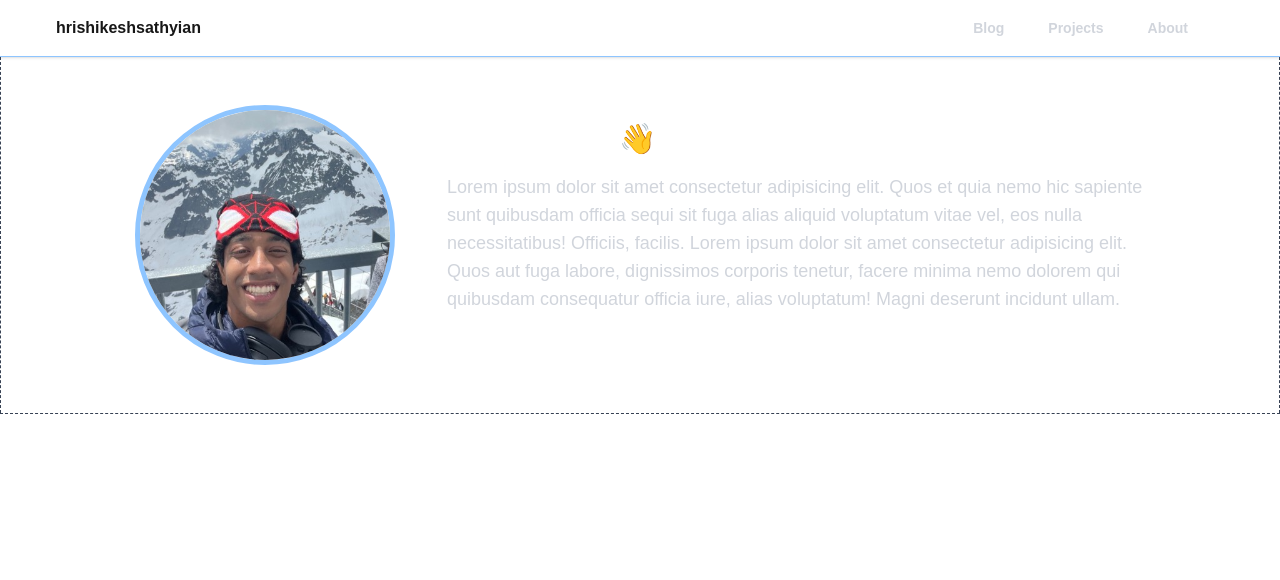
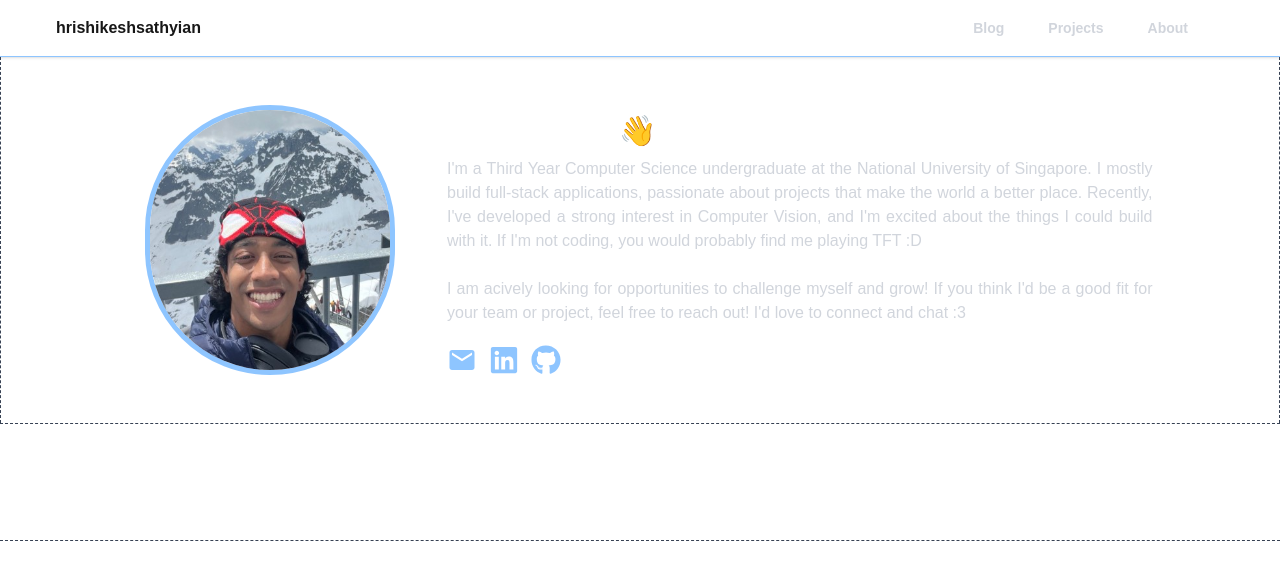
Before and after one commit to hrishikeshsathyian/hrishi-blog, a Next.js app in the folder hrishiblog/: page / in a window 1280 px wide. Shown: the top 580 px of the page. Built offline with nearby package versions, Linux system fonts and the light colour scheme.

Commit message:
Finish Up personal section

```diff
--- a/hrishiblog/src/app/globals.css
+++ b/hrishiblog/src/app/globals.css
@@ -5,7 +5,7 @@
   --foreground: #171717;
 }
 
-@theme inline {
+:root {
   --color-background: var(--background);
   --color-foreground: var(--foreground);
   --font-sans: var(--font-geist-sans);
--- a/hrishiblog/src/app/page.tsx
+++ b/hrishiblog/src/app/page.tsx
@@ -1,5 +1,10 @@
 import Navbar from "@/components/Navbar";
 import Image from "next/image";
+import { MdEmail } from "react-icons/md";
+import { FaGithub, FaLinkedin } from "react-icons/fa";
+
+
+
 export default function Home() {
   return (
     <div>
@@ -12,8 +17,8 @@ export default function Home() {
               {/* Profile Picture */}
               <div className="px-8 lg:col-span-4 flex justify-end">
                 <Image
-                  width={260}
-                  height={260}
+                  width={250}
+                  height={250}
                   src="/profile_photo.jpeg"
                   alt="Profile"
                   className="rounded-full border-5 border-blue-300 object-cover"
@@ -21,16 +26,40 @@ export default function Home() {
               </div>
               {/* Personal Introduction */}
               <div className="px-5 lg:col-span-7 mt-10 lg:mt-0 text-center lg:text-left ">
-                <h1 className="text-3xl font-bold text-white my-4">hi im hrishi <span className="ml-1 waving-hand">👋</span></h1>
-                <p className="text-lg text-gray-300">
-                  Lorem ipsum dolor sit amet consectetur adipisicing elit. Quos et quia nemo hic sapiente sunt quibusdam officia sequi sit fuga alias aliquid voluptatum vitae vel, eos nulla necessitatibus! Officiis, facilis.
-                  Lorem ipsum dolor sit amet consectetur adipisicing elit. Quos aut fuga labore, dignissimos corporis tenetur, facere minima nemo dolorem qui quibusdam consequatur officia iure, alias voluptatum! Magni deserunt incidunt ullam.
+                <h1 className="text-3xl font-bold text-white my-2">hi im hrishi <span className="ml-1 waving-hand">👋</span></h1>
+                <p className="text-md text-gray-300 text-justify">
+                  I&apos;m a Third Year Computer Science undergraduate at the National University of Singapore. I mostly build full-stack applications, passionate about projects that make the world a better place.
+                  Recently, I&apos;ve developed a strong interest in Computer Vision, and I&apos;m excited about the things I could build with it. If I&apos;m not coding, you would probably find me playing TFT :D
+                  <br />
+                  <br />
+                  I am acively looking for opportunities to challenge myself and grow! If you think I&apos;d be a good fit for your team or project, feel free to reach out! I&apos;d love to connect and chat :3
+
+
                 </p>
+                <div className="space-x-3 mt-5">
+                  <a href="mailto:hrishikeshsathyian2002@gmail.com" target="_blank">
+                    <MdEmail className="inline-block text-blue-300 hover:text-blue-500" size={30}/>
+                  </a>
+                  <a href="https://www.linkedin.com/in/hrishikesh-sathyian/" target="_blank">
+                    <FaLinkedin className="inline-block text-blue-300 hover:text-blue-500" size={30}/>
+                  </a>
+                  <a href="https://github.com/hrishikeshsathyian" target="_blank">
+                    <FaGithub className="inline-block text-blue-300 hover:text-blue-500" size={30}/>
+                  </a>
+
+                </div>
+
               </div>
             </div>
           </div>
           </div>
-          <div></div>
+          <div className="w-full border-b border-dashed border-gray-700 flex justify-center">
+            <div className="mx-auto pb-12 max-w-7xl">
+                <h1 className="text-3xl font-bold text-white my-4">projects</h1>
+            </div>
+
+          </div>
+
       </main>
     </div>
 
--- /dev/null
+++ b/hrishiblog/src/components/ProjectCard.tsx
@@ -0,0 +1,4 @@
+
+export default function ProjectCard() {
+
+}
```
Also changed, not shown: hrishiblog/package.json (+7 -5 lines), 1 other file (tests, documents, lock files or other folders).
